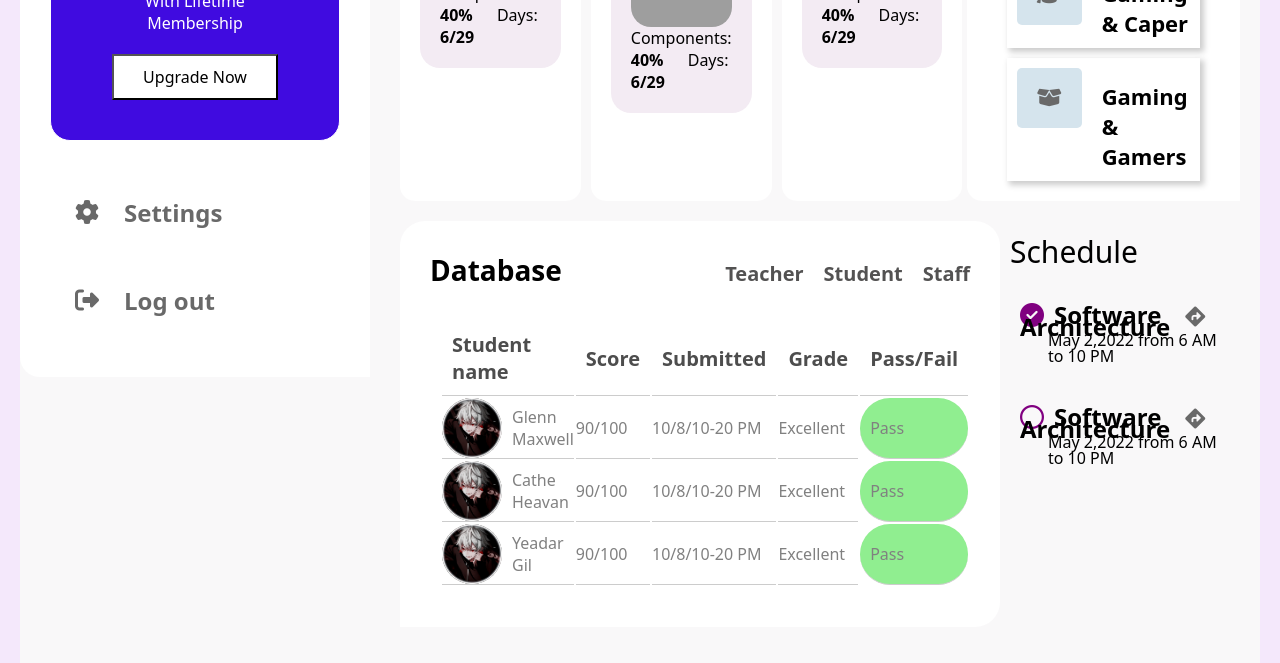
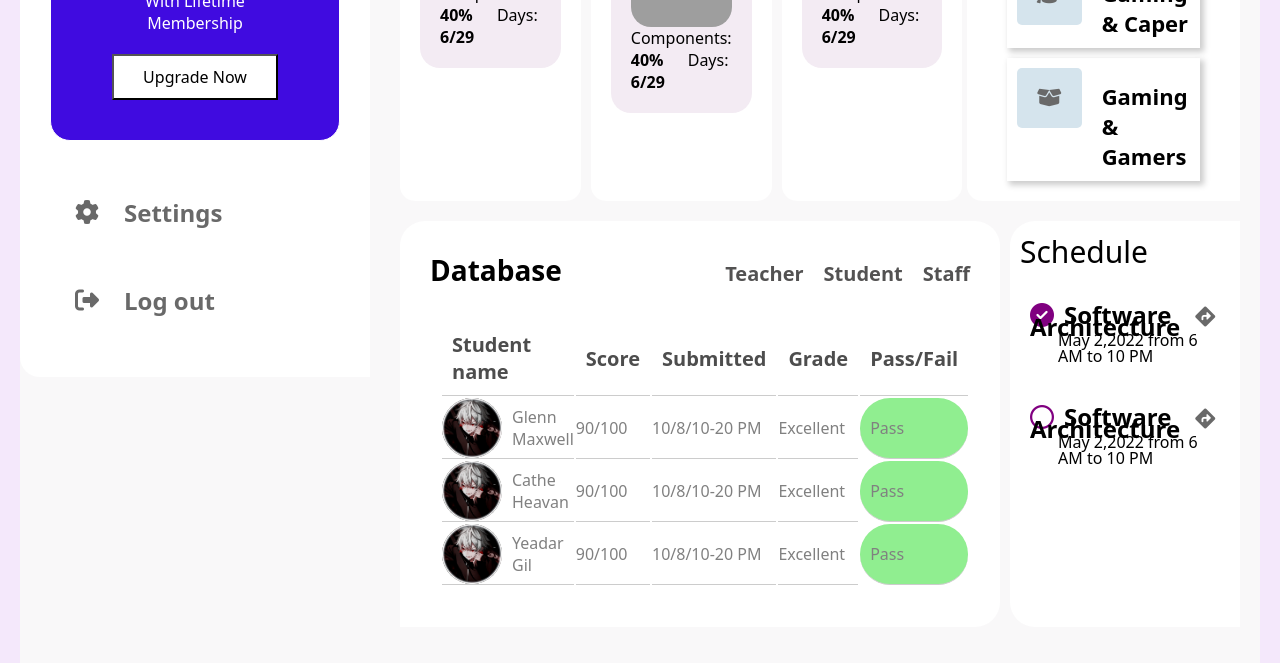
Before and after one commit to mghazidev/html-css-websites, a PHP site: page / in a window 1280 px wide. Shown: the part 1030-1693 px from the top of the page. Run offline with PHP 8.4, Linux system fonts and the light colour scheme; some libraries are stand-ins or nearby versions; grey boxes are pictures that could not be loaded.

Commit message:
Dashboard-clone

```diff
--- a/Dashboard-clone/css/styles.css
+++ b/Dashboard-clone/css/styles.css
@@ -662,6 +662,9 @@ td img {
 .schedule {
     grid-column: 6/-1;
     padding: 10px;
+    background-color: #fff;
+    border-radius: 25px 0 0 25px;
+    margin-left: 10px;
 }
 
 .schedule h1 {
@@ -679,6 +682,7 @@ td img {
    align-items: baseline;
    justify-content: space-between;
    line-height: 0;
+
 }
 
 .field h2 i {
@@ -689,9 +693,11 @@ td img {
 .field span i {
     font-size: 20px;
     line-height: 0;
+
 }
 
 .fields-sec p {
+
     line-height: 1;
     margin-left: 28px;
 }
```
